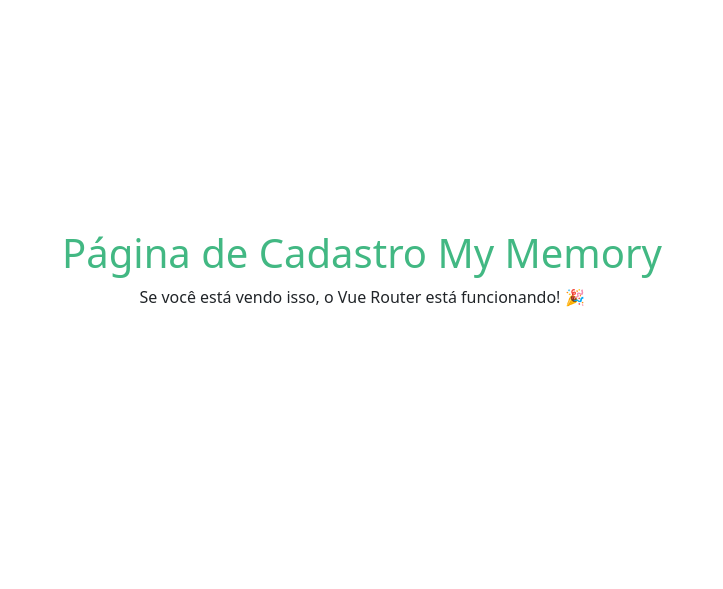
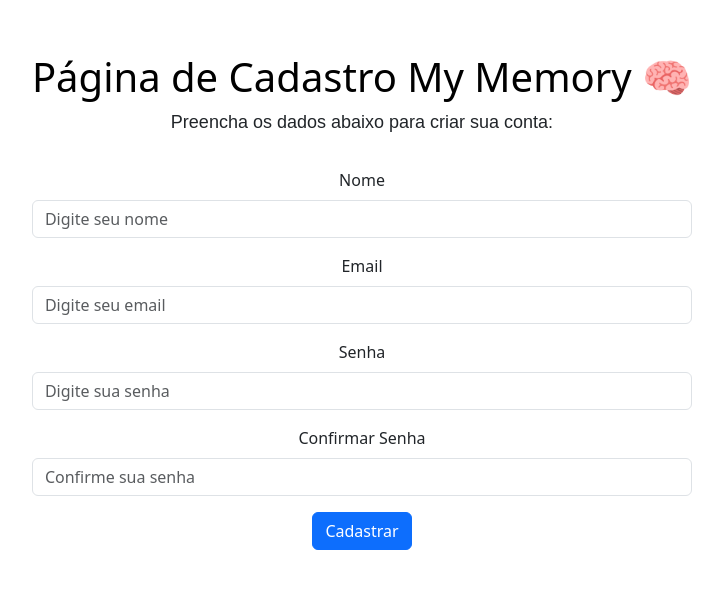
Before and after one commit to PriscilaNegro/My_Memory, a Vue app in the folder url-shortener-frontend/: page /register in a window 1280 px wide. Shown: the part 123-712 px from the top of the page, without its empty margins (278-1001 px from the left). Built offline with nearby package versions, Linux system fonts and the light colour scheme.

Commit message:
Construindo página de cadastro

```diff
--- a/url-shortener-frontend/src/views/Register.vue
+++ b/url-shortener-frontend/src/views/Register.vue
@@ -1,15 +1,120 @@
 <template>
-  <div>
-    <h1>Página de Cadastro My Memory</h1>
-    <p>Se você está vendo isso, o Vue Router está funcionando! 🎉</p>
+  <div class="container mt-5">
+    <h1>Página de Cadastro My Memory 🧠</h1>
+    <p>Preencha os dados abaixo para criar sua conta:</p>
+
+    <form @submit.prevent="handleRegister" class="mt-4">
+      <!-- Nome -->
+      <div class="mb-3">
+        <label for="name" class="form-label">Nome</label>
+        <input
+          type="text"
+          id="name"
+          v-model="name"
+          class="form-control"
+          placeholder="Digite seu nome"
+          required
+        />
+      </div>
+
+      <!-- Email -->
+      <div class="mb-3">
+        <label for="email" class="form-label">Email</label>
+        <input
+          type="email"
+          id="email"
+          v-model="email"
+          class="form-control"
+          placeholder="Digite seu email"
+          required
+        />
+      </div>
+
+      <!-- Senha -->
+      <div class="mb-3">
+        <label for="password" class="form-label">Senha</label>
+        <input
+          type="password"
+          id="password"
+          v-model="password"
+          class="form-control"
+          placeholder="Digite sua senha"
+          required
+        />
+      </div>
+
+      <!-- Confirmação de Senha -->
+      <div class="mb-3">
+        <label for="confirmPassword" class="form-label">Confirmar Senha</label>
+        <input
+          type="password"
+          id="confirmPassword"
+          v-model="confirmPassword"
+          class="form-control"
+          placeholder="Confirme sua senha"
+          required
+        />
+      </div>
+
+      <!-- Mensagem de erro -->
+      <div v-if="error" class="alert alert-danger">
+        {{ error }}
+      </div>
+
+      <!-- Botão de cadastro -->
+      <button type="submit" class="btn btn-primary">Cadastrar</button>
+    </form>
   </div>
 </template>
 
 <script setup>
+import { ref } from "vue";
+
+const name = ref("");
+const email = ref("");
+const password = ref("");
+const confirmPassword = ref("");
+const error = ref("");
+
+function handleRegister() {
+  error.value = "";
+
+  // Validação de email
+  const emailRegex = /^[^\s@]+@[^\s@]+\.[^\s@]+$/;
+  if (!emailRegex.test(email.value)) {
+    error.value = "Email inválido.";
+    return;
+  }
+
+  // Verificação de senha
+  if (password.value !== confirmPassword.value) {
+    error.value = "As senhas não conferem.";
+    return;
+  }
+
+  // Cadastro válido
+  console.log("Cadastro válido:", name.value, email.value);
+
+  alert("Cadastro realizado com sucesso!");
+  // Aqui você chamaria sua API para salvar o usuário
+}
 </script>
 
 <style scoped>
 h1 {
-  color: #42b883;
+  color: #000000;
+  text-align: center;
+}
+
+p {
+  text-align: center;
+  font-size: 1.125rem;
+  margin-bottom: 2rem;
+  font-family: 'Arial', sans-serif;
+}
+
+.container {
+  max-width: 700px;
+  margin: auto;
 }
 </style>
```
